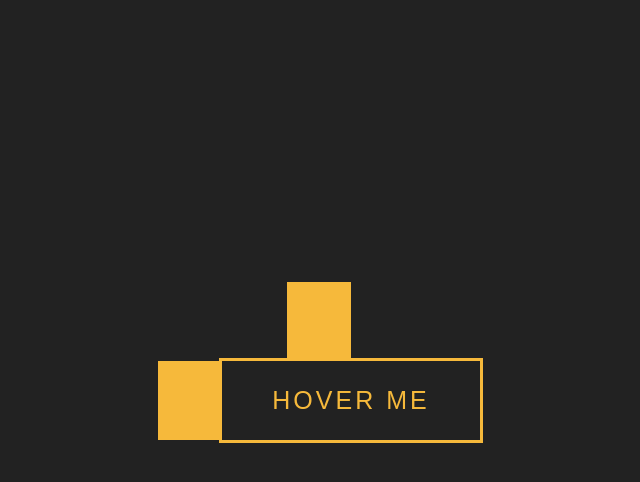
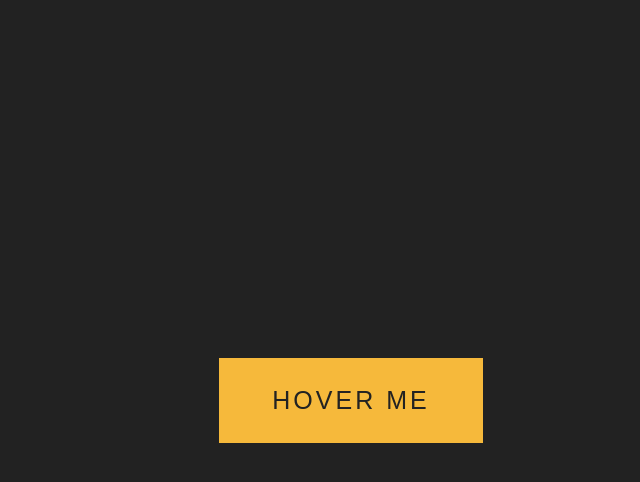
Before and after one commit to KnowsNoBoundary/014-Button-Hover, a plain HTML site: page index.html in a window 1280 px wide. In both pictures the pointer is over the link "HOVER ME". Shown: the whole page, without its empty margins (289-929 px from the left). Drawn offline with Linux system fonts and the light colour scheme.

Commit message:
Update style.css

```diff
--- a/style.css
+++ b/style.css
@@ -18,10 +18,13 @@ a {
 	border: 3px solid #f6b93b;
 	transition: all 0.5s;
 	position: relative;
+	overflow: hidden;
 }
 
 a:before,
-a:after {
+a:after,
+span:before,
+span:after {
 	content: '';
 	position: absolute;
 	width: 25%;
@@ -40,3 +43,37 @@ a:after {
 	top: -100%;
 	left: 25%;
 }
+
+a span:before {
+	top: 100%;
+	right: 25%;
+}
+
+a span:after {
+	top: 0;
+	right: -25%;
+}
+
+a:hover:before {
+	top: 0;
+	left: 0;
+}
+
+a:hover:after {
+	top: 0;
+	left: 25%;
+}
+
+a:hover span:before {
+	top: 0;
+	right: 25%;
+}
+
+a:hover span:after {
+	top: 0;
+	right: 0;
+}
+
+a:hover {
+	color: #222;
+}
```
